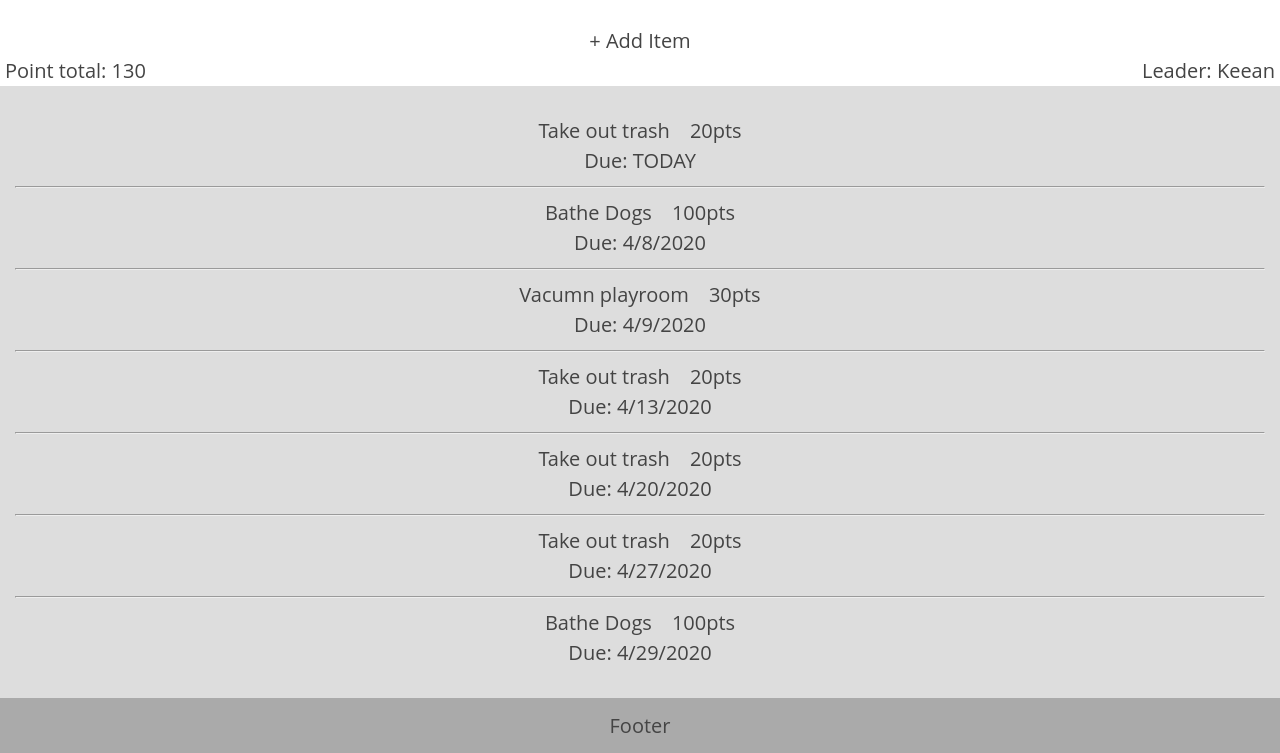
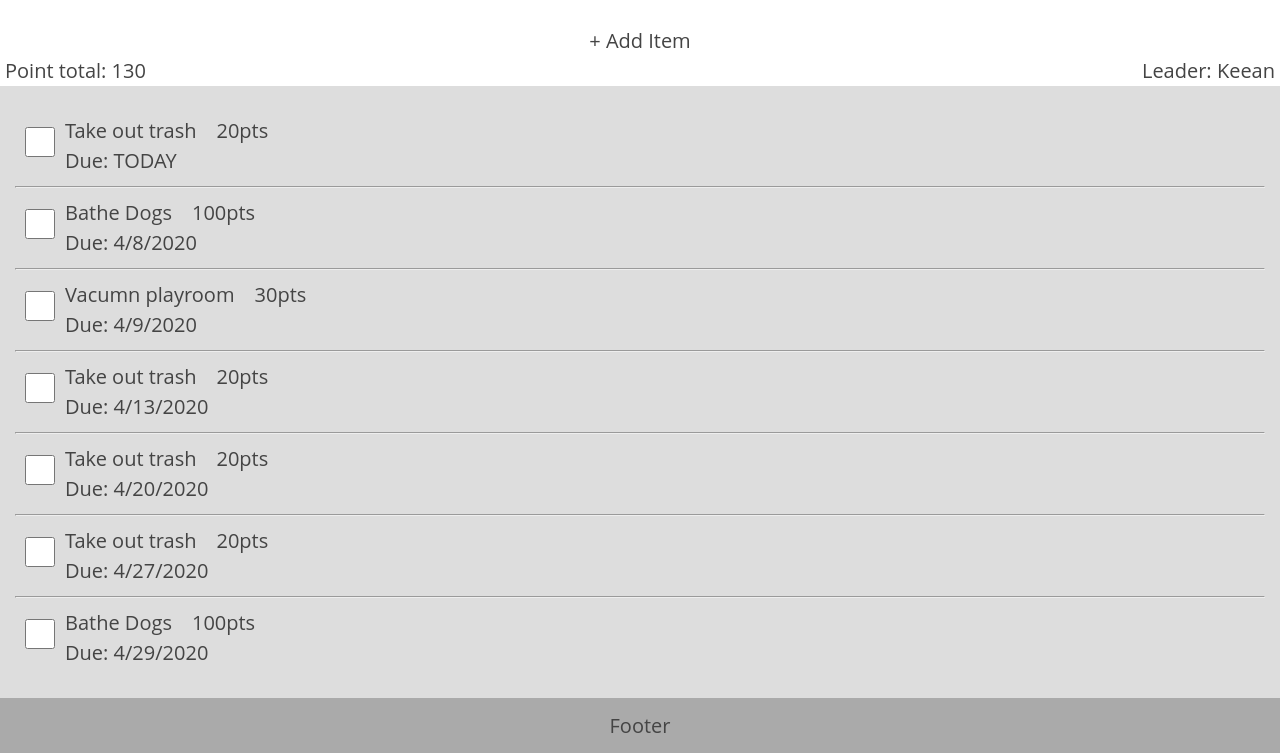
Before and after one commit to bmckenna1982/myFamily-wireframe, a plain HTML site: page tasks.html in a window 1280 px wide. Shown: the part 151-904 px from the top of the page. Drawn offline with nearby package versions, Linux system fonts and the light colour scheme.

Commit message:
added tasks page and some css for it

```diff
--- a/main.css
+++ b/main.css
@@ -158,6 +158,24 @@ legend {
   padding-left: 20px;
 }
 
+.dueDate {
+  text-align: left;
+}
+
 .tip {
   font-size: .5em;
 }
+
+.taskContainer {
+  display: flex;
+  justify-content: flex-start;
+}
+
+.task_check {
+  margin: auto 10px;
+}
+
+.task_check input{
+  width: 30px;
+  height: 30px
+}
--- a/tasks.html
+++ b/tasks.html
@@ -34,7 +34,11 @@
       <div class='points_leader'>Leader: Keean</div>
     </div>
     <section class='tasksTodo'>
-      <div class='tasksContainer'>
+      <div class='tasks_wrapper'>
+        <div class='taskContainer'>
+          <div class='task_check'>
+            <input type='checkbox'>
+          </div>
           <div class='task'>
             <div class='task_desc'>
               <div class='task_title'>Take out trash</div>
@@ -42,7 +46,12 @@
             </div>
             <div class='dueDate'>Due: TODAY</div>
           </div>
+        </div>
         <hr>
+        <div class='taskContainer'>
+          <div class='task_check'>
+            <input type='checkbox'>
+          </div>
           <div class='task'>
             <div class='task_desc'>
               <div class='task_title'>Bathe Dogs</div>
@@ -50,7 +59,12 @@
             </div>
             <div class='dueDate'>Due: 4/8/2020</div>
           </div>
+        </div>
         <hr>
+        <div class='taskContainer'>
+          <div class='task_check'>
+            <input type='checkbox'>
+          </div>
           <div class='task'>
             <div class='task_desc'>
               <div class='task_title'>Vacumn playroom</div>
@@ -58,7 +72,12 @@
             </div>
             <div class='dueDate'>Due: 4/9/2020</div>
           </div>
+        </div>
         <hr>
+        <div class='taskContainer'>
+          <div class='task_check'>
+            <input type='checkbox'>
+          </div>
           <div class='task'>
             <div class='task_desc'>
               <div class='task_title'>Take out trash</div>
@@ -66,7 +85,12 @@
             </div>
             <div class='dueDate'>Due: 4/13/2020</div>
           </div>
+        </div>
         <hr>
+        <div class='taskContainer'>
+          <div class='task_check'>
+            <input type='checkbox'>
+          </div>
           <div class='task'>
             <div class='task_desc'>
               <div class='task_title'>Take out trash</div>
@@ -74,7 +98,12 @@
             </div>
             <div class='dueDate'>Due: 4/20/2020</div>
           </div>
+        </div>
         <hr>
+        <div class='taskContainer'>
+          <div class='task_check'>
+            <input type='checkbox'>
+          </div>
           <div class='task'>
             <div class='task_desc'>
               <div class='task_title'>Take out trash</div>
@@ -82,7 +111,12 @@
             </div>
             <div class='dueDate'>Due: 4/27/2020</div>
           </div>
+        </div>
         <hr>
+        <div class='taskContainer'>
+          <div class='task_check'>
+            <input type='checkbox'>
+          </div>
           <div class='task'>
             <div class='task_desc'>
               <div class='task_title'>Bathe Dogs</div>
@@ -91,6 +125,7 @@
             <div class='dueDate'>Due: 4/29/2020</div>
           </div>
         </div>
+      </div>
     </section>
   </main>
   <footer role="content-info">Footer</footer>
```
Lines whose indentation alone changed are shown as unchanged.
